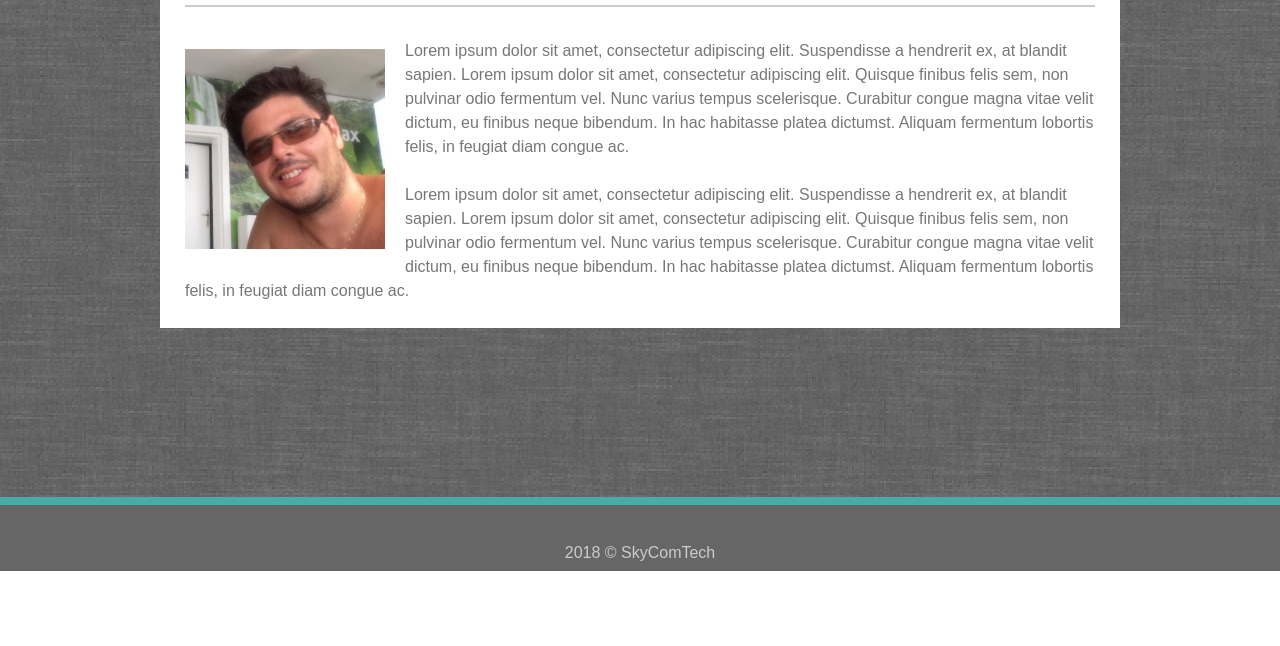
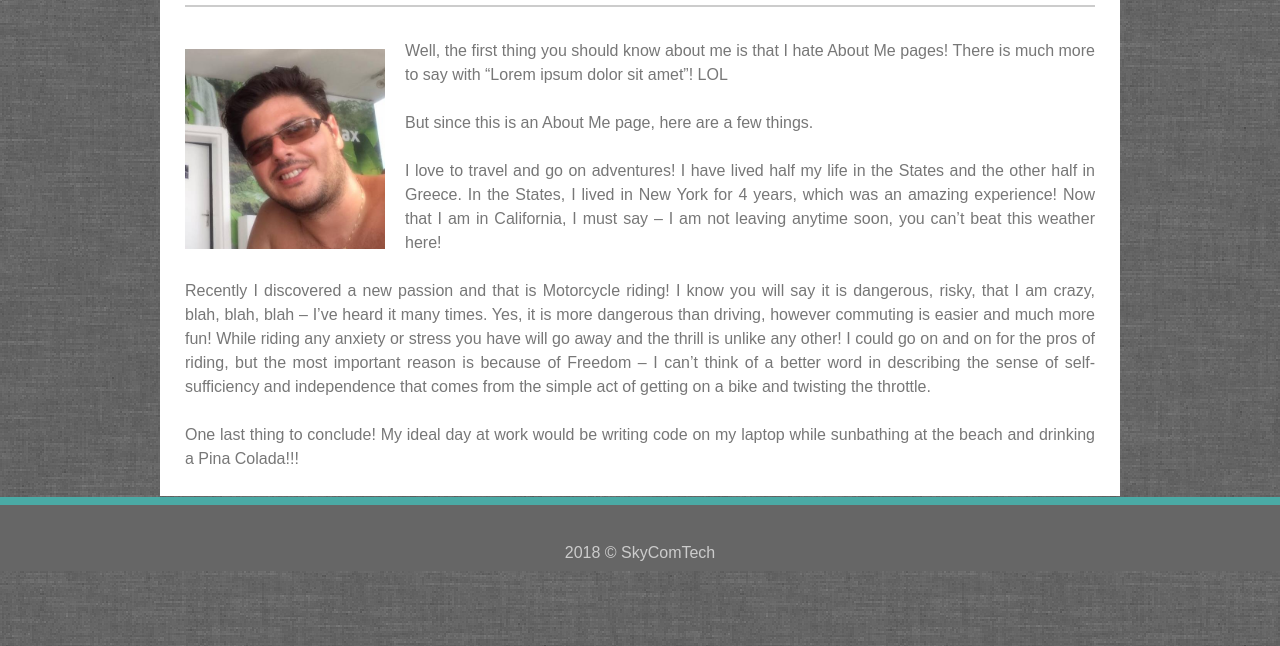
Before and after one commit to abalomenos/Basic-Portfolio, a plain HTML site: page index.html in a window 1280 px wide. Shown: the part 229-875 px from the top of the page. Before the commit the page ends 800 px from the top, so only its background shows below. Drawn offline with Linux system fonts and the light colour scheme.

Commit message:
About me statement

```diff
--- a/assets/css/style.css
+++ b/assets/css/style.css
@@ -147,6 +147,10 @@ hr {
 
 /*------------ About Page ------------*/
 
+.about p {
+    text-align: justify;
+}
+
 img.profile {
     float: left;
     padding: 10px 20px 20px 0px;
--- a/index.html
+++ b/index.html
@@ -34,13 +34,23 @@
             <hr>
             <br>
             <p>
-                <img class="profile" src="./assets/images/profile.jpg" alt="AGB photo 404">Lorem ipsum dolor sit amet, consectetur adipiscing elit. Suspendisse a hendrerit ex, at blandit sapien. Lorem ipsum dolor sit amet, consectetur adipiscing elit. Quisque finibus felis sem, non pulvinar odio fermentum vel. Nunc varius tempus scelerisque.
-                Curabitur congue magna vitae velit dictum, eu finibus neque bibendum. In hac habitasse platea dictumst. Aliquam fermentum lobortis felis, in feugiat diam congue ac.
+                <img class="profile" src="./assets/images/profile.jpg" alt="AGB photo 404">Well, the first thing you should know about me is that I hate About Me pages! There is much more to say with “Lorem ipsum dolor sit amet”! LOL
             </p>
             <br>
             <p>
-                Lorem ipsum dolor sit amet, consectetur adipiscing elit. Suspendisse a hendrerit ex, at blandit sapien. Lorem ipsum dolor sit amet, consectetur adipiscing elit. Quisque finibus felis sem, non pulvinar odio fermentum vel. Nunc varius tempus scelerisque.
-                Curabitur congue magna vitae velit dictum, eu finibus neque bibendum. In hac habitasse platea dictumst. Aliquam fermentum lobortis felis, in feugiat diam congue ac.
+                But since this is an About Me page, here are a few things.
+            </p>
+            <br>
+            <p>
+                I love to travel and go on adventures! I have lived half my life in the States and the other half in Greece. In the States, I lived in New York for 4 years, which was an amazing experience! Now that I am in California, I must say – I am not leaving anytime soon, you can’t beat this weather here!
+            </p>
+            <br>
+            <p>
+                Recently I discovered a new passion and that is Motorcycle riding! I know you will say it is dangerous, risky, that I am crazy, blah, blah, blah – I’ve heard it many times. Yes, it is more dangerous than driving, however commuting is easier and much more fun! While riding any anxiety or stress you have will go away and the thrill is unlike any other! I could go on and on for the pros of riding, but the most important reason is because of Freedom – I can’t think of a better word in describing the sense of self-sufficiency and independence that comes from the simple act of getting on a bike and twisting the throttle.
+            </p>
+            <br>
+            <p>
+                One last thing to conclude! My ideal day at work would be writing code on my laptop while sunbathing at the beach and drinking a Pina Colada!!!
             </p>
         </div>
     </section>
```
